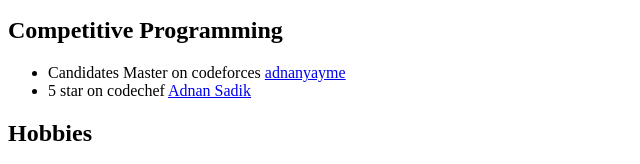
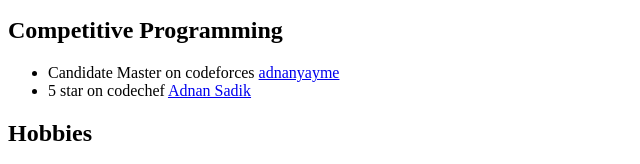
Before and after one commit to yayme/yaymysite, a plain HTML site: page resume.html in a window 1280 px wide. Shown: the part 1300-1464 px from the top of the page, 0-640 px from the left. Drawn offline with Linux system fonts and the light colour scheme.

Commit message:
Update resume.html

```diff
--- a/resume.html
+++ b/resume.html
@@ -64,7 +64,7 @@ GPA-5.00
 <section id="sat"> <header><h1>SAT Score</h1></header>
 <p>1510 (720 EBRW+790 Math)</p></section>
 <section id="cp"> <header><h1>Competitive Programming</h1></header>
-    <ul><li>Candidates Master on codeforces <a href="https://codeforces.com/profile/Adnan_yayme">adnanyayme</a></li>
+    <ul><li>Candidate Master on codeforces <a href="https://codeforces.com/profile/Adnan_yayme">adnanyayme</a></li>
     <li>5 star on codechef <a href="https://www.codechef.com/users/adnan_235">Adnan Sadik</a></li></ul></section>
 <section id="hobbies"><header> <h1>Hobbies</h1></header>
     <ul>
```
